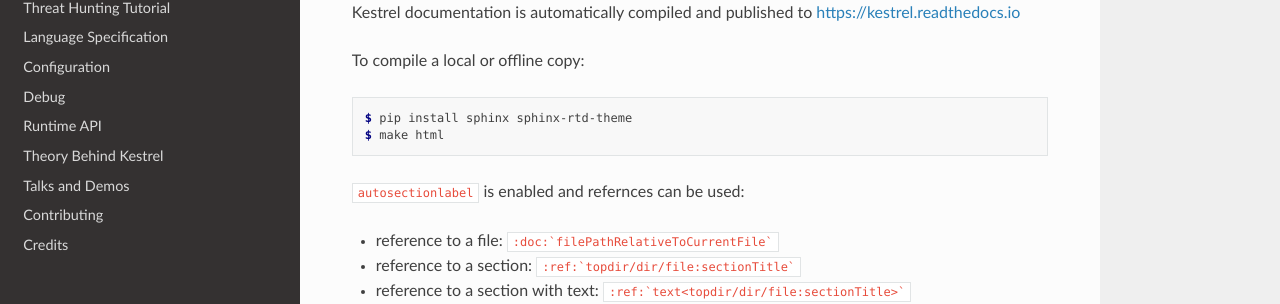
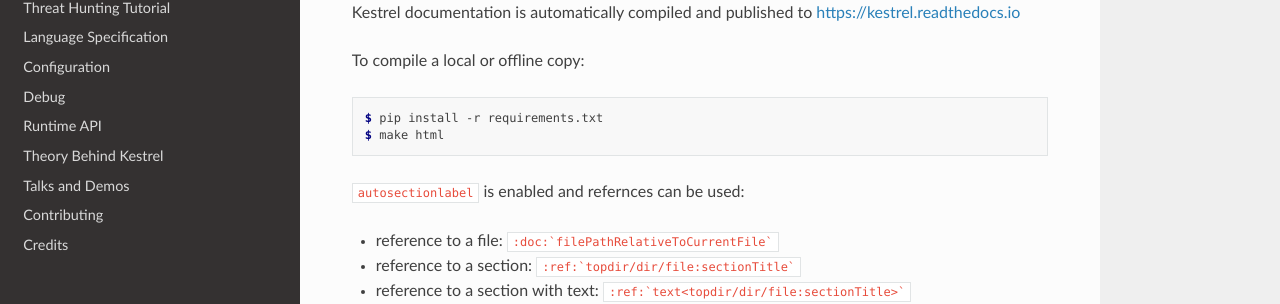
Before and after one commit to opencybersecurityalliance/kestrel-lang, a Sphinx documentation site: the page built from docs/README.rst, in a window 1280 px wide. Shown: the part 159-463 px from the top of the page. Built offline with Sphinx 7.4.7 and the Read the Docs theme 2.0.0, drawn with Linux system fonts in a browser that asks for light colours.

Commit message:
try to fix #278

```diff
--- a/docs/README.rst
+++ b/docs/README.rst
@@ -10,7 +10,7 @@
 
 .. code-block:: console
 
-    $ pip install sphinx sphinx-rtd-theme
+    $ pip install -r requirements.txt
     $ make html
 
 ``autosectionlabel`` is enabled and refernces can be used:
--- /dev/null
+++ b/docs/requirements.txt
@@ -0,0 +1,3 @@
+docutils==0.17.1
+sphinx==5.3.0
+sphinx-rtd-theme==1.1.1
```
Also changed, not shown: .readthedocs.yaml.
